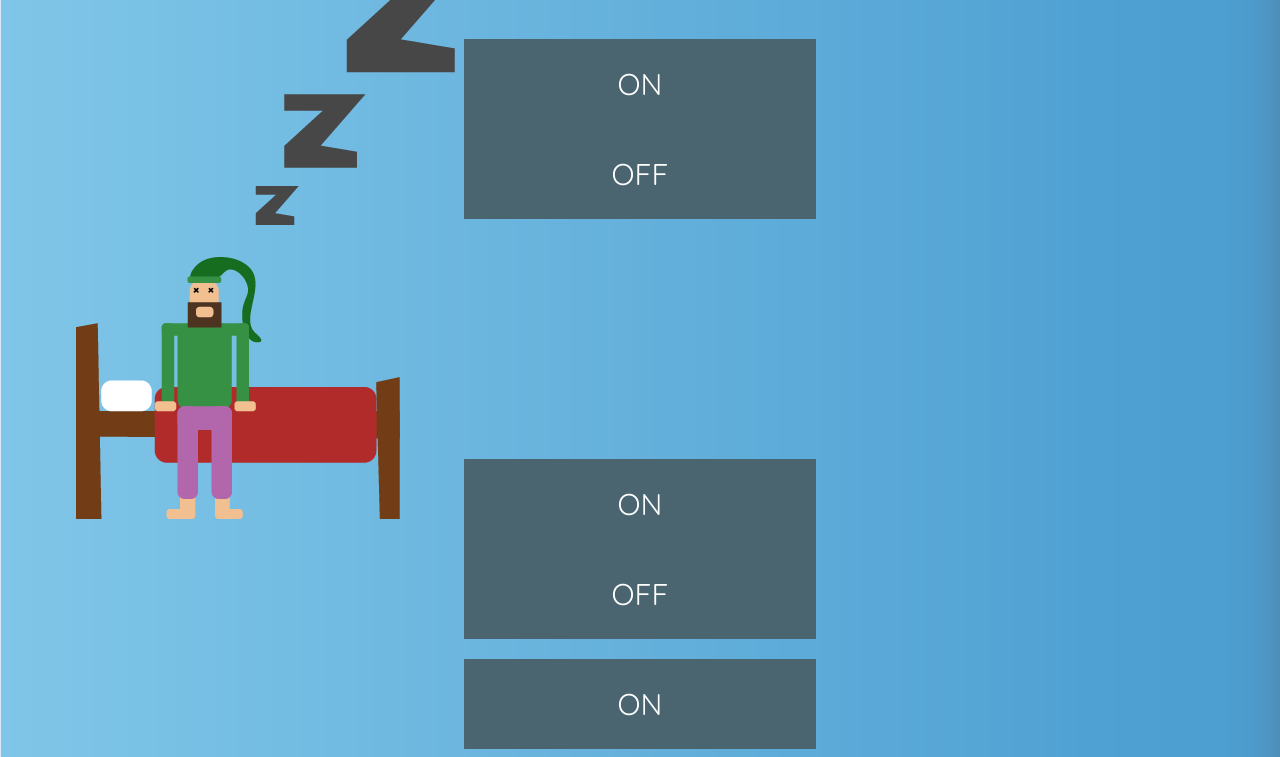
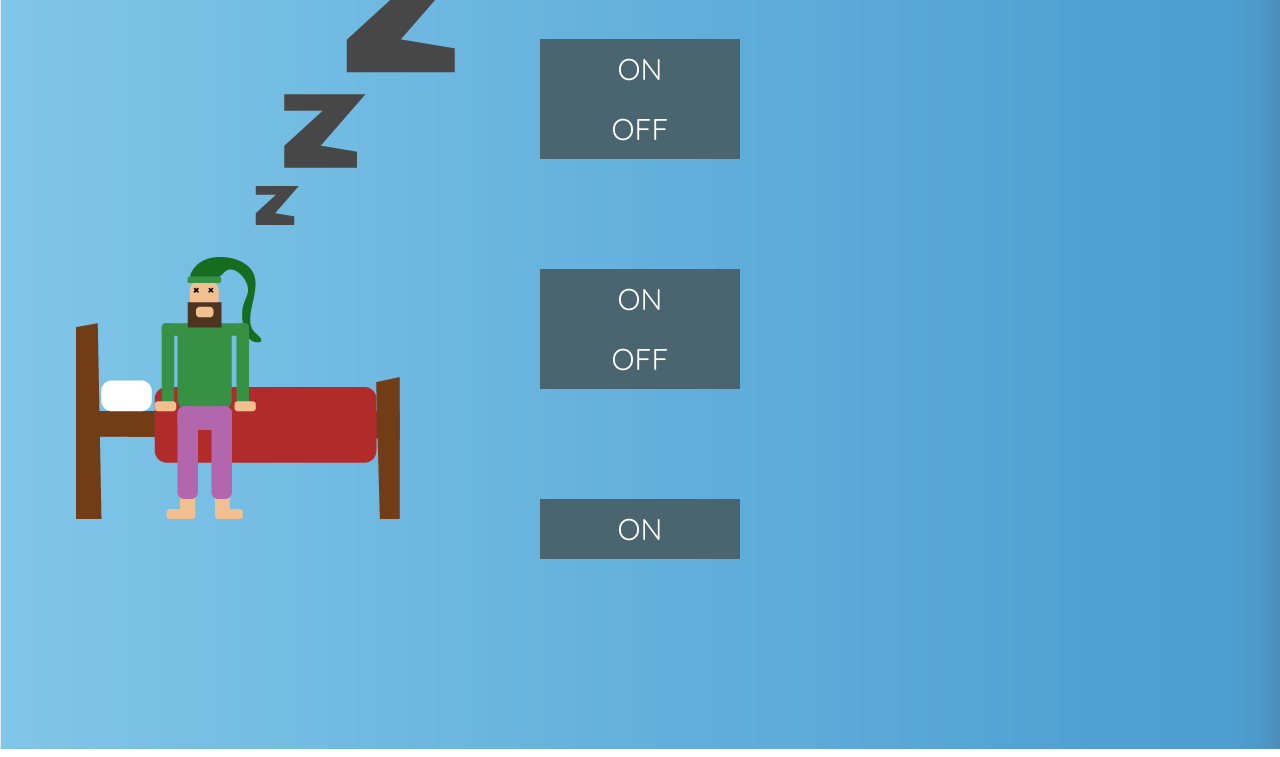
Before and after one commit to karlsoderby/karlhafsa, a website: page public/index.html in a window 1280 px wide. Shown: the part 64-821 px from the top of the page. Drawn offline with Linux system fonts and the light colour scheme.

Commit message:
Update styles.css

```diff
--- a/public/styles.css
+++ b/public/styles.css
@@ -28,8 +28,8 @@ h1 {
 .grow {
     padding: 5px 5px 5px 5px;
 
-    height: 80px;
-    width: 27%;
+    height: 50px;
+    width: 15%;
     margin: auto;
     float: center;
     position: relative;
@@ -45,23 +45,38 @@ h1 {
   }
 
   .grow:hover {
-    height: 110px;
-    width: 30%;
+
+    width: 20%;
     background-color: #4a6570;
 
   }
 
-  #results {
+  #results, #results1 {
     margin: auto;
     text-align: center;
     justify-content: center;
     position: relative;
-    margin-top: 100px;
-    height: 80px;
-    width: 27%;
+    margin-top: 20px;
+    height: 60px;
+    width: 20%;
     color: white;
     font-size: 30px;
-    padding-top: 40px;
+    padding-top: 10px;
+
+  }
+
+  #results2 {
+    margin: auto;
+    text-align: center;
+    justify-content: center;
+    position: relative;
+    margin-top: 20px;
+    height: 60px;
+    width: 20%;
+    color: white;
+    font-size: 30px;
+    padding-top: 10px;
+    margin-bottom: 100px;
   }
 
 
@@ -77,6 +92,17 @@ h1 {
 
   }
 
+  .connectButton1 {
+    border: none;
+    background: #4a6570;
+    height: 100%;
+    width: 100%;
+    font-family: 'Quicksand', sans-serif;
+    font-size: 30px;
+    color: white;
+    float:left;
+
+}
 
 
 
```
